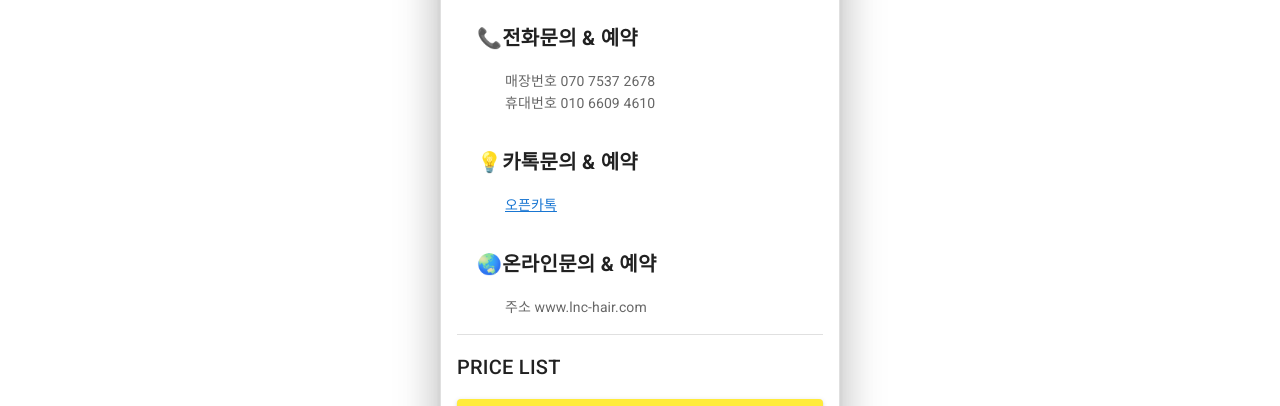
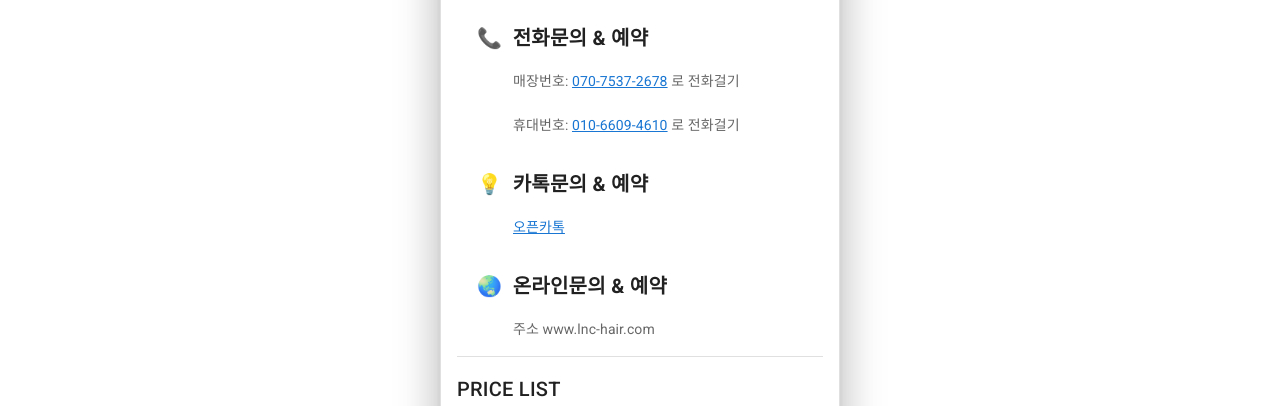
Before and after one commit to Jaehyeok-Choe/lnc-hair, a Vue app: page /contactUs in a window 1280 px wide. Shown: the part 287-693 px from the top of the page. Built offline with nearby package versions, Linux system fonts and the light colour scheme; no server answers.

Commit message:
changed some ui on ContactUs.vue

```diff
--- a/src/views/about/BookingButtons.vue
+++ b/src/views/about/BookingButtons.vue
@@ -7,7 +7,7 @@
         v-for="i in 4"
         :key="i"
         class="mx-auto white--text"
-        @click="confirmBooking(selectedDate, bookingHours[i - 1])"
+        @click="test(selectedDate, bookingHours[i - 1])"
         :color="buttonColor"
         :disabled="disableButtons[i - 1]"
         >{{ bookingHours[i - 1] }}:00</v-btn
@@ -19,7 +19,7 @@
         small
         v-for="j in 4"
         :key="j"
-        @click="confirmBooking(selectedDate, bookingHours[j + 3])"
+        @click="test(selectedDate, bookingHours[j + 3])"
         class="mx-auto white--text"
         :color="buttonColor"
         :disabled="disableButtons[j + 3]"
@@ -32,7 +32,7 @@
         small
         v-for="k in 2"
         :key="k"
-        @click="confirmBooking(selectedDate, bookingHours[k + 7])"
+        @click="test(selectedDate, bookingHours[k + 7])"
         class="mr-4 ml-4 white--text"
         :color="buttonColor"
         :disabled="disableButtons[k + 7]"
@@ -92,6 +92,11 @@ export default {
     this.disableUnavailabeTimeBtn();
   },
   methods: {
+    // 구글로그인한 유저 전화번호를 booking collection에 저장하기 위한 코드
+    test(val, hour) {
+      this.confirmBooking(val, hour);
+    },
+    // form validation
     confirmBooking(val, hour) {
       Swal.fire({
         title: "예약확인",
@@ -124,6 +129,7 @@ export default {
         }
       });
     },
+
     // 예약정보 저장 메소드
     async saveBookingInfo(val, hour) {
       const db = firebase.firestore();
--- a/src/views/about/ContactUs.vue
+++ b/src/views/about/ContactUs.vue
@@ -9,20 +9,25 @@
         <v-card-title>연락하기</v-card-title>
       </v-img>
       <br />
-      <v-card-title class="ml-5">📞 <b>전화문의 & 예약</b></v-card-title>
-      <v-card-text class="ml-12">
-        매장번호 070 7537 2678 <br />휴대번호 010 6609 4610</v-card-text
+      <v-card-title class="ml-5">📞 &nbsp;<b>전화문의 & 예약</b></v-card-title>
+      <v-card-text class="ml-14">
+        매장번호:
+        <a href="tel:070-7537-2678"> 070-7537-2678</a> 로 전화걸기
+        <br /><br />휴대번호: <a href="tel:010-6609-4610"> 010-6609-4610</a> 로
+        전화걸기</v-card-text
       >
-      <v-card-title class="ml-5">💡 <b>카톡문의 & 예약</b></v-card-title>
-      <v-card-text class="ml-12">
+      <v-card-title class="ml-5">💡 &nbsp;<b>카톡문의 & 예약</b></v-card-title>
+      <v-card-text class="ml-14">
         <a
           href="https://open.kakao.com/me/lnc_manshair
 "
           >오픈카톡</a
         >
       </v-card-text>
-      <v-card-title class="ml-5">🌏 <b>온라인문의 & 예약</b></v-card-title>
-      <v-card-text class="ml-12"> 주소 www.lnc-hair.com</v-card-text>
+      <v-card-title class="ml-5"
+        >🌏 &nbsp;<b>온라인문의 & 예약</b></v-card-title
+      >
+      <v-card-text class="ml-14"> 주소 www.lnc-hair.com</v-card-text>
       <v-divider class="mx-4"></v-divider>
 
       <v-card-title>PRICE LIST</v-card-title>
--- a/src/views/auth/Login.vue
+++ b/src/views/auth/Login.vue
@@ -115,23 +115,19 @@ export default {
         });
       this.$store.dispatch("getCurrentUser");
     },
-    // reset() {
-    //   this.$refs.form.reset();
-    // },
     resetValidation() {
       this.$refs.form.resetValidation();
     },
     googleLogin() {
       const provider = new firebase.auth.GoogleAuthProvider();
-
       firebase
         .auth()
         .signInWithPopup(provider)
         .then(() => {
           this.$router.push({ name: "Home" });
         })
-        .catch((err) => {
-          alert("Oops. " + err.message);
+        .catch(() => {
+          alert("구글 로그인이 취소되었습니다. 다시 시도해 주시기 바랍니다.");
         });
       this.$store.dispatch("getCurrentUser");
     },
```
